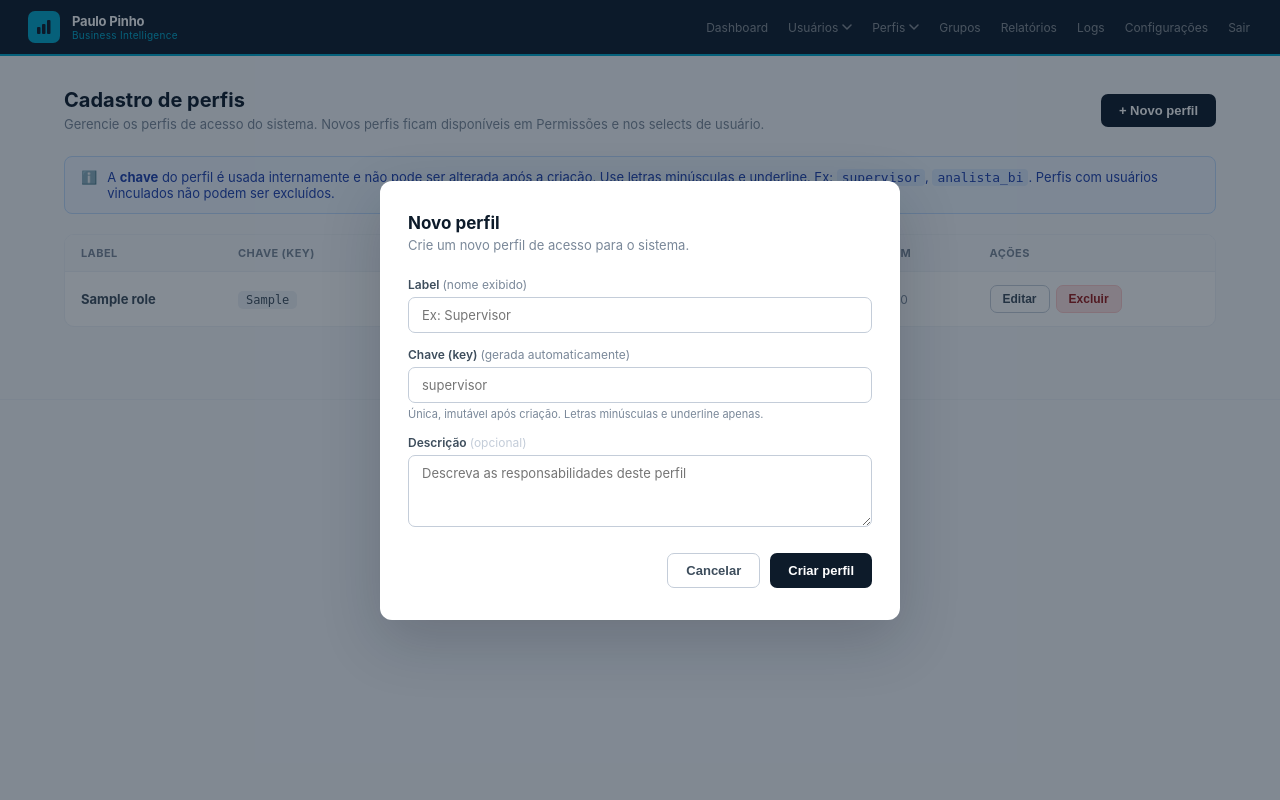
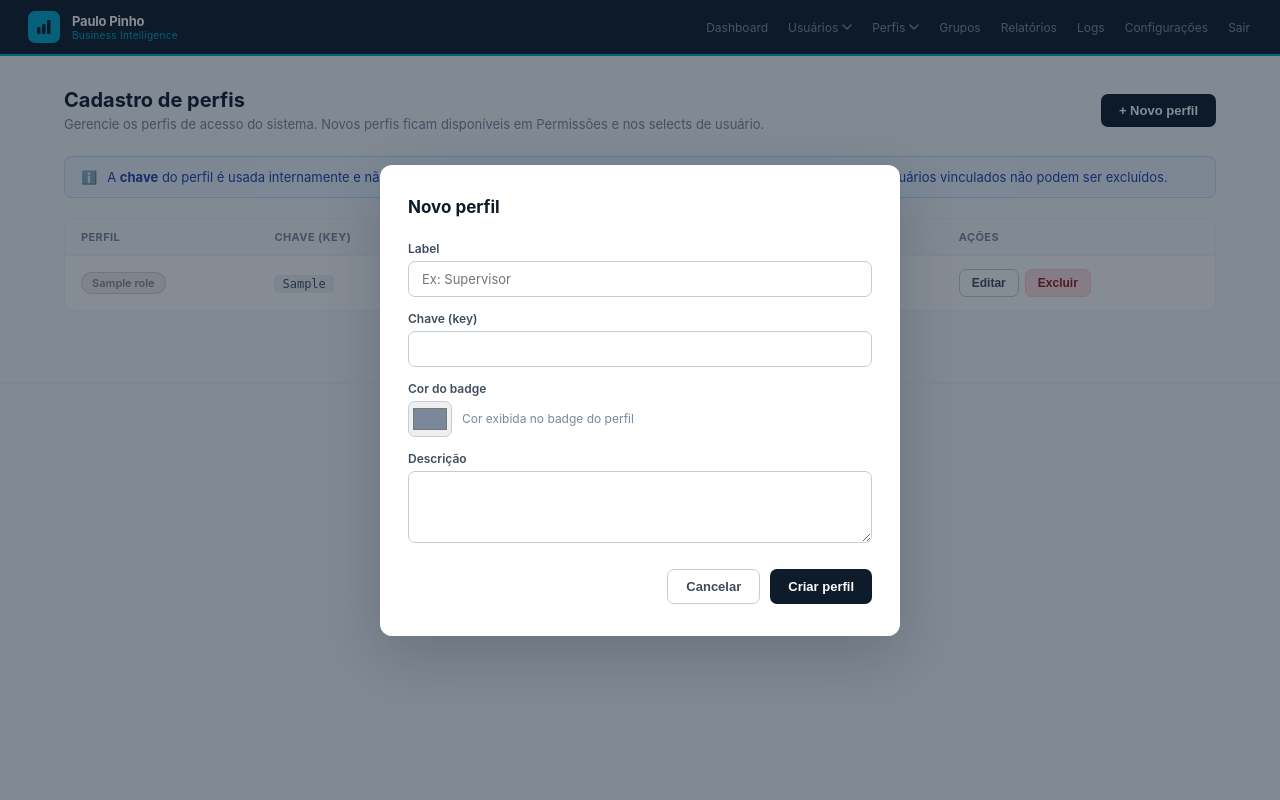
Before and after one commit to paulorogeriopinho/portal-bi, a Flask app: template templates/admin_roles_manage.html in a window 1280 px wide, after a click on "+ Novo perfil". Run offline with Flask 3, Linux system fonts and the light colour scheme; the template is opened without the code that fills it: values that come from a table or form of the project are taken from there, others are empty; tables that the repository leaves empty hold one stand-in row (values such as "Sample post").

Commit message:
Ajuste nas Badges, Tela de Usuarios

```diff
--- a/app.py
+++ b/app.py
@@ -49,6 +49,16 @@ def user_count_filter(role_key):
         return User.query.filter_by(role=role_key).count()
     except Exception:
         return 0
+
+@app.template_filter('role_info')
+def role_info_filter(role_key):
+    try:
+        r = Role.query.filter_by(key=role_key).first()
+        if r:
+            return {"label": r.label, "color": r.color}
+        return {"label": role_key, "color": "#7A8899"}
+    except Exception:
+        return {"label": role_key, "color": "#7A8899"}
 
 def get_portal_settings():
     """Retorna dict com todas as configurações do portal."""
--- a/models.py
+++ b/models.py
@@ -114,6 +114,7 @@ def init_models(db):
         key         = db.Column(db.String(50), unique=True, nullable=False)
         label       = db.Column(db.String(100), nullable=False)
         description = db.Column(db.String(300))
+        color       = db.Column(db.String(7), default='#7A8899')
         active      = db.Column(db.Boolean, default=True)
         created_at  = db.Column(db.DateTime, default=datetime.utcnow)
 
--- a/templates/admin_roles_manage.html
+++ b/templates/admin_roles_manage.html
@@ -8,6 +8,9 @@
   .actions-cell { display: flex; gap: 6px; }
   .key-pill { font-family: monospace; font-size: 12px; background: var(--pp-gray100); color: var(--pp-gray700); padding: 2px 8px; border-radius: 5px; }
   .error-alert { background: #FEE2E2; border: 1px solid #FECACA; color: #991B1B; padding: 12px 16px; border-radius: 8px; font-size: 13px; margin-bottom: 20px; }
+  /* Estilo para o input de cor ficar mais elegante */
+  .color-picker-container { display: flex; gap: 10px; align-items: center; margin-bottom: 14px; }
+  .pp-input-color { width: 44px; height: 36px; border: 1px solid var(--pp-gray300); border-radius: 7px; cursor: pointer; padding: 2px; }
 </style>
 {% endblock %}
 
@@ -30,9 +33,7 @@
     <span>ℹ️</span>
     <span>
       A <strong>chave</strong> do perfil é usada internamente e não pode ser alterada após a criação.
-      Use letras minúsculas e underline. Ex: <code style="background:#dbeafe;padding:1px 5px;border-radius:4px">supervisor</code>,
-      <code style="background:#dbeafe;padding:1px 5px;border-radius:4px">analista_bi</code>.
-      Perfis com usuários vinculados não podem ser excluídos.
+      Use letras minúsculas e underline. Perfis com usuários vinculados não podem ser excluídos.
     </span>
   </div>
 
@@ -40,19 +41,21 @@
     <table class="pp-table">
       <thead>
         <tr>
-          <th>Label</th>
-          <th>Chave (key)</th>
+          <th>Perfil</th> <th>Chave (key)</th>
           <th>Descrição</th>
           <th>Usuários</th>
           <th>Status</th>
-          <th>Criado em</th>
           <th>Ações</th>
         </tr>
       </thead>
       <tbody>
         {% for r in roles %}
         <tr>
-          <td><strong>{{ r.label }}</strong></td>
+          <td>
+            <span class="pp-badge" style="background:{{ r.color }}20; color:{{ r.color }}; border:1px solid {{ r.color }}40">
+              {{ r.label }}
+            </span>
+          </td>
           <td><span class="key-pill">{{ r.key }}</span></td>
           <td style="color:var(--pp-gray500)">{{ r.description or '—' }}</td>
           <td>
@@ -67,11 +70,10 @@
               <span class="pp-badge pp-badge-danger">Inativo</span>
             {% endif %}
           </td>
-          <td style="color:var(--pp-gray500);font-size:12px">{{ r.created_at.strftime('%d/%m/%Y') }}</td>
           <td>
             <div class="actions-cell">
               <button class="pp-btn pp-btn-outline pp-btn-sm"
-                onclick="openEdit({{ r.id }},'{{ r.label }}','{{ r.description or '' }}',{{ 'true' if r.active else 'false' }})">
+                onclick="openEdit({{ r.id }},'{{ r.label }}','{{ r.description or '' }}','{{ r.color }}',{{ 'true' if r.active else 'false' }})">
                 Editar
               </button>
               <form method="POST" action="/admin/roles/manage/delete/{{ r.id }}"
@@ -87,24 +89,27 @@
   </div>
 </div>
 
-<!-- Modal criar -->
 <div class="pp-modal-overlay" id="modal-create">
   <div class="pp-modal">
     <div class="pp-modal-header">
       <div class="pp-modal-title">Novo perfil</div>
-      <div class="pp-modal-sub">Crie um novo perfil de acesso para o sistema.</div>
     </div>
     <form method="POST" action="/admin/roles/manage/create">
-      <label class="pp-label">Label <span style="color:var(--pp-gray500);font-weight:400">(nome exibido)</span></label>
-      <input class="pp-input" type="text" name="label" placeholder="Ex: Supervisor" required autofocus
-        oninput="generateKey(this.value)">
-      <label class="pp-label">Chave (key) <span style="color:var(--pp-gray500);font-weight:400">(gerada automaticamente)</span></label>
-      <input class="pp-input" type="text" name="key" id="key-input"
-        placeholder="supervisor" required
-        pattern="[a-z0-9_]+" title="Apenas letras minúsculas, números e underline">
-      <p class="pp-hint">Única, imutável após criação. Letras minúsculas e underline apenas.</p>
-      <label class="pp-label">Descrição <span style="color:var(--pp-gray300);font-weight:400">(opcional)</span></label>
-      <textarea class="pp-textarea" name="description" placeholder="Descreva as responsabilidades deste perfil"></textarea>
+      <label class="pp-label">Label</label>
+      <input class="pp-input" type="text" name="label" placeholder="Ex: Supervisor" required oninput="generateKey(this.value)">
+
+      <label class="pp-label">Chave (key)</label>
+      <input class="pp-input" type="text" name="key" id="key-input" required pattern="[a-z0-9_]+">
+
+      <label class="pp-label">Cor do badge</label>
+      <div class="color-picker-container">
+        <input type="color" name="color" value="#7A8899" class="pp-input-color">
+        <span style="font-size:12px;color:var(--pp-gray500)">Cor exibida no badge do perfil</span>
+      </div>
+
+      <label class="pp-label">Descrição</label>
+      <textarea class="pp-textarea" name="description"></textarea>
+
       <div class="pp-modal-actions">
         <button type="button" class="pp-btn pp-btn-outline" onclick="ppCloseModal('modal-create')">Cancelar</button>
         <button type="submit" class="pp-btn pp-btn-primary">Criar perfil</button>
@@ -113,22 +118,29 @@
   </div>
 </div>
 
-<!-- Modal editar -->
 <div class="pp-modal-overlay" id="modal-edit">
   <div class="pp-modal">
     <div class="pp-modal-header">
       <div class="pp-modal-title">Editar perfil</div>
-      <div class="pp-modal-sub">A chave não pode ser alterada.</div>
     </div>
     <form method="POST" id="form-edit">
       <label class="pp-label">Label</label>
       <input class="pp-input" type="text" name="label" id="edit-label" required>
+
+      <label class="pp-label">Cor do badge</label>
+      <div class="color-picker-container">
+        <input type="color" name="color" id="edit-color" class="pp-input-color">
+        <span style="font-size:12px;color:var(--pp-gray500)">Alterar cor do perfil</span>
+      </div>
+
       <label class="pp-label">Descrição</label>
       <textarea class="pp-textarea" name="description" id="edit-description"></textarea>
+
       <div class="pp-checkbox-row">
         <input type="checkbox" name="active" id="edit-active">
-        <label for="edit-active" style="margin:0;font-weight:400">Perfil ativo</label>
+        <label for="edit-active">Perfil ativo</label>
       </div>
+
       <div class="pp-modal-actions">
         <button type="button" class="pp-btn pp-btn-outline" onclick="ppCloseModal('modal-edit')">Cancelar</button>
         <button type="submit" class="pp-btn pp-btn-primary">Salvar</button>
@@ -147,11 +159,13 @@
     document.getElementById('key-input').value = key;
   }
 
-  function openEdit(id, label, description, active) {
-    document.getElementById('form-edit').action          = '/admin/roles/manage/edit/' + id;
-    document.getElementById('edit-label').value          = label;
-    document.getElementById('edit-description').value    = description;
-    document.getElementById('edit-active').checked       = active;
+  // Atualizado para receber a cor
+  function openEdit(id, label, description, color, active) {
+    document.getElementById('form-edit').action       = '/admin/roles/manage/edit/' + id;
+    document.getElementById('edit-label').value       = label;
+    document.getElementById('edit-description').value = description;
+    document.getElementById('edit-color').value       = color; // Seta a cor no input color
+    document.getElementById('edit-active').checked    = active;
     ppOpenModal('modal-edit');
   }
 </script>
```
Also changed, not shown: routes.py (+15 -0 lines), templates/admin_roles.html (+14 -9 lines), templates/admin_users.html (+5 -6 lines).
